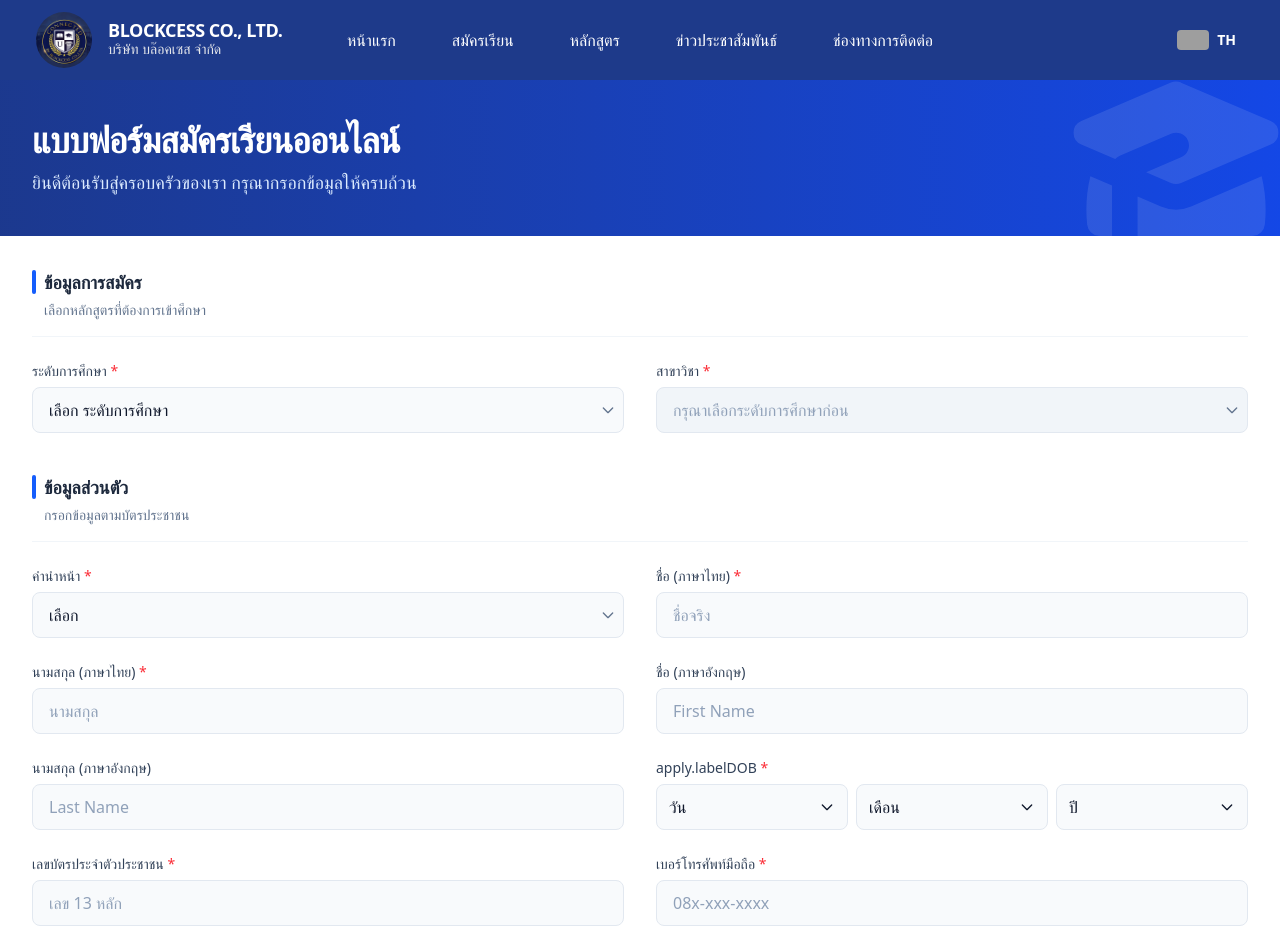
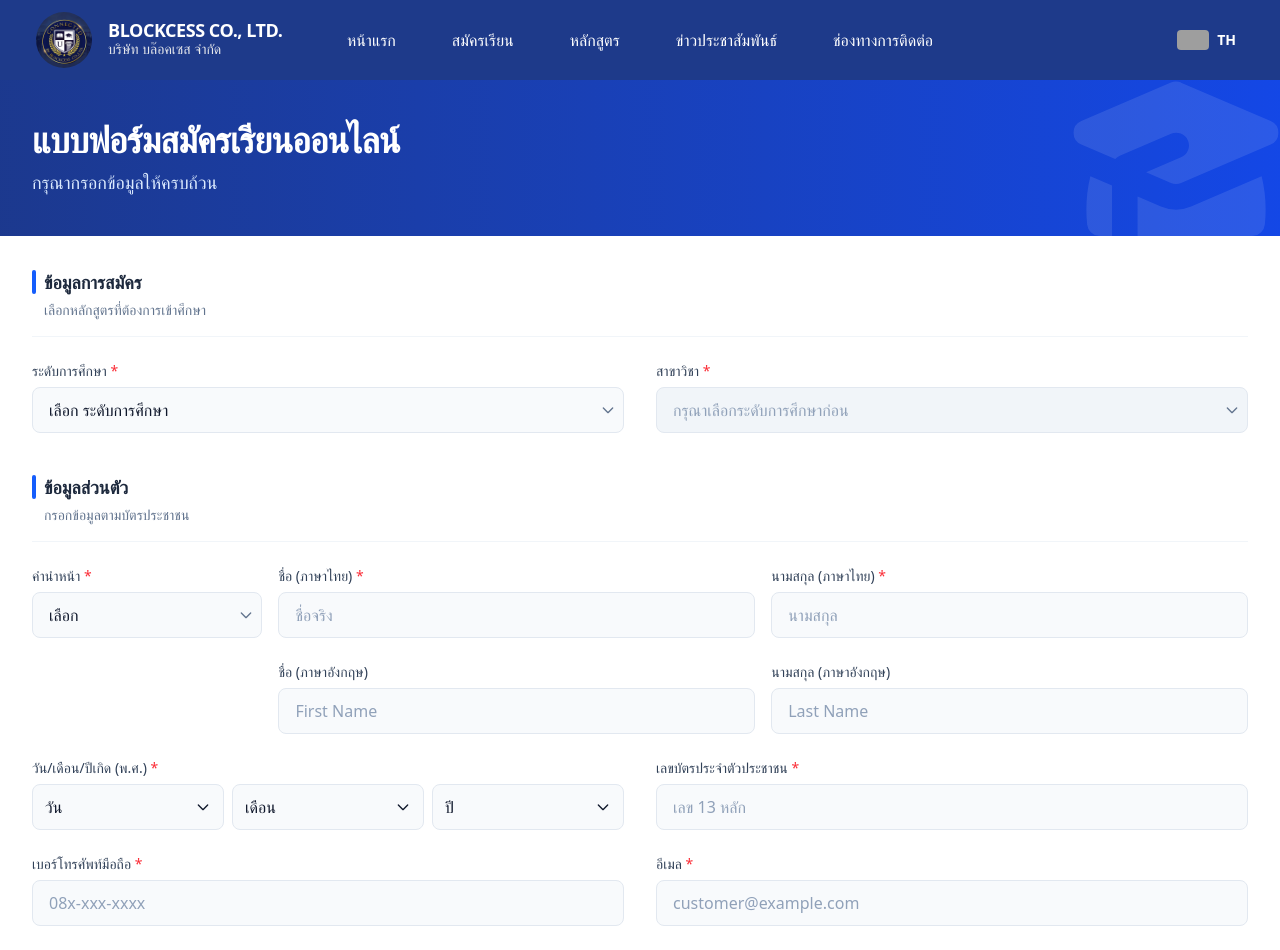
Before and after one commit to Kongdtnnmr/Project-CSC498, a React (Vite) app: page /apply in a window 1280 px wide. Shown: the top 950 px of the page. Built offline with nearby package versions, Linux system fonts and the light colour scheme; grey boxes are pictures that could not be loaded.

Commit message:
แก้ไข layout หน้าสมัคร,หัวข้อวันเกิดไม่ขึ้น

```diff
--- a/src/data/translations.js
+++ b/src/data/translations.js
@@ -31,7 +31,7 @@ export const translations = {
         },
         apply: {
             bannerTitle: 'แบบฟอร์มสมัครเรียนออนไลน์',
-            bannerSubtitle: 'ยินดีต้อนรับสู่ครอบครัวของเรา กรุณากรอกข้อมูลให้ครบถ้วน',
+            bannerSubtitle: 'กรุณากรอกข้อมูลให้ครบถ้วน',
             sectionCourse: 'ข้อมูลการสมัคร',
             sectionCourseSub: 'เลือกหลักสูตรที่ต้องการเข้าศึกษา',
             labelLevel: 'ระดับการศึกษา',
@@ -145,7 +145,7 @@ export const translations = {
         },
         apply: {
             bannerTitle: 'Online Application Form',
-            bannerSubtitle: 'Welcome to our family, please fill in the information completely',
+            bannerSubtitle: 'Please fill in the information completely',
             sectionCourse: 'Application Information',
             sectionCourseSub: 'Select the curriculum you want to study',
             labelLevel: 'Education Level',
--- a/src/pages/Apply.jsx
+++ b/src/pages/Apply.jsx
@@ -225,7 +225,7 @@ export default function Apply() {
         if (value.length <= 13) setIdCard(value);
     };
 
-    // ✅ Submit Handler ที่แก้ไขแล้ว
+    //  Submit Handler ที่แก้ไขแล้ว
     const handleSubmit = async (e) => {
         e.preventDefault();
 
@@ -234,7 +234,7 @@ export default function Apply() {
             return;
         }
 
-        if (!selectedCurriculumKey || !selectedMajor || !prefix || !firstNameTH || !lastNameTH || !idCard || !mobile) {
+        if (!selectedCurriculumKey || !selectedMajor || !prefix || !firstNameTH || !lastNameTH || !idCard || !mobile || !email) {
             alert("❌ กรุณากรอกข้อมูลที่มีเครื่องหมาย (*) ให้ครบถ้วน");
             return;
         }
@@ -353,6 +353,8 @@ export default function Apply() {
                         <section>
                             <SectionHeader title={t('apply.sectionPersonal')} subtitle={t('apply.sectionPersonalSub')} />
                             <div className="grid grid-cols-1 md:grid-cols-2 gap-x-8 gap-y-6">
+                                <div className="col-span-1 md:col-span-2 grid grid-cols-1 md:grid-cols-10 gap-x-4 gap-y-6">
+                                    <div className="md:col-span-2">
                                         <SelectField
                                             label={t('apply.labelPrefix')}
                                             placeholder={t('apply.placeholderPrefix')}
@@ -361,19 +363,32 @@ export default function Apply() {
                                             onChange={(e) => setPrefix(e.target.value)}
                                             options={prefixOptions}
                                         />
+                                    </div>
+                                    <div className="md:col-span-4">
                                         <InputField label={t('apply.labelFirstNameTH')} placeholder={t('apply.placeholderFirstNameTH')} required value={firstNameTH} onChange={(e) => setFirstNameTH(e.target.value)} />
+                                    </div>
+                                    <div className="md:col-span-4">
                                         <InputField label={t('apply.labelLastNameTH')} placeholder={t('apply.placeholderLastNameTH')} required value={lastNameTH} onChange={(e) => setLastNameTH(e.target.value)} />
+                                    </div>
+
+                                    <div className="hidden md:block md:col-span-2"></div>
+                                    <div className="md:col-span-4">
                                         <InputField label={t('apply.labelFirstNameEN')} placeholder={t('apply.placeholderFirstNameEN')} value={firstNameEN} onChange={(e) => setFirstNameEN(e.target.value)} />
+                                    </div>
+                                    <div className="md:col-span-4">
                                         <InputField label={t('apply.labelLastNameEN')} placeholder={t('apply.placeholderLastNameEN')} value={lastNameEN} onChange={(e) => setLastNameEN(e.target.value)} />
-                                <DateSelect label={t('apply.labelDOB')} value={dob} onChange={setDob} required />
+                                    </div>
+                                </div>
+
+                                <DateSelect label={t('apply.labelDob')} value={dob} onChange={setDob} required />
                                 <InputField label={t('apply.labelIdCard')} placeholder={t('apply.placeholderIdCard')} value={idCard} onChange={handleIdCardChange} maxLength={13} required />
                                 <InputField label={t('apply.labelMobile')} placeholder={t('apply.placeholderMobile')} value={mobile} onChange={handleMobileChange} maxLength={10} required />
-                                <InputField label={t('apply.labelEmail')} placeholder={t('apply.placeholderEmail')} type="email" value={email} onChange={(e) => setEmail(e.target.value)} />
+                                <InputField label={t('apply.labelEmail')} placeholder={t('apply.placeholderEmail')} type="email" value={email} onChange={(e) => setEmail(e.target.value)} required />
                                 <InputField label={t('apply.labelSchool')} placeholder={t('apply.placeholderSchool')} value={school} onChange={(e) => setSchool(e.target.value)} />
                             </div>
                         </section>
 
-                        <div className="flex justify-end">
+                        <div className="flex justify-center">
                             <button type="submit" className="bg-blue-600 text-white font-medium py-3 px-6 rounded-lg hover:bg-blue-700 transition-colors">
                                 {t('apply.submitButton')}
                             </button>
```
Lines whose indentation alone changed are shown as unchanged.
